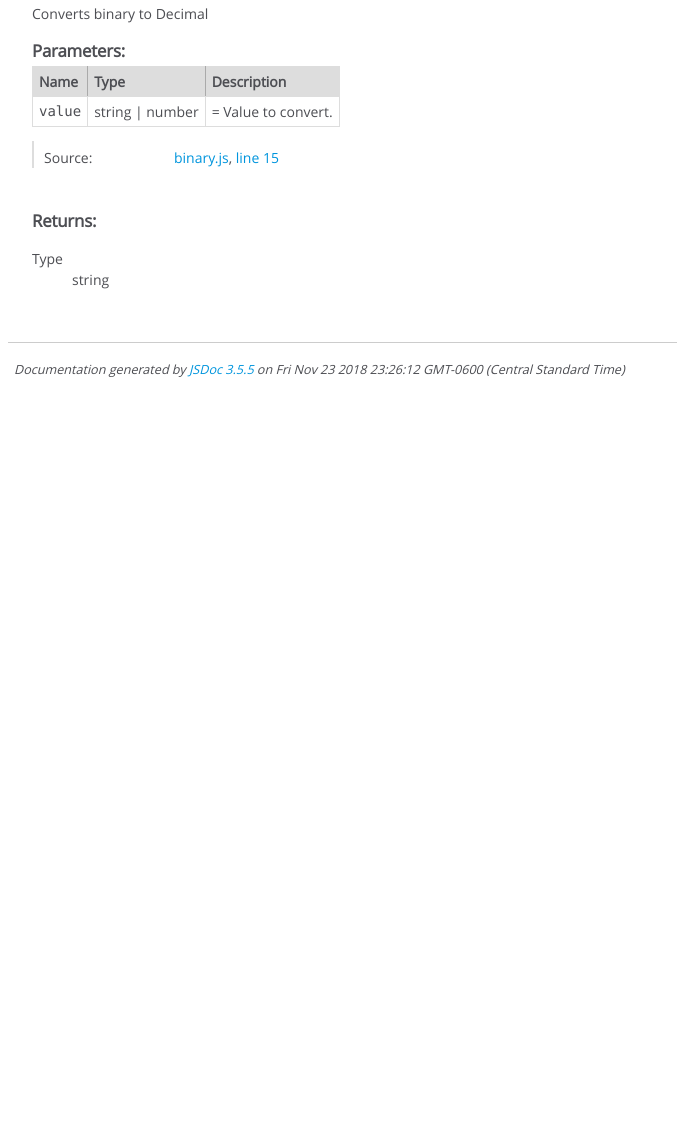
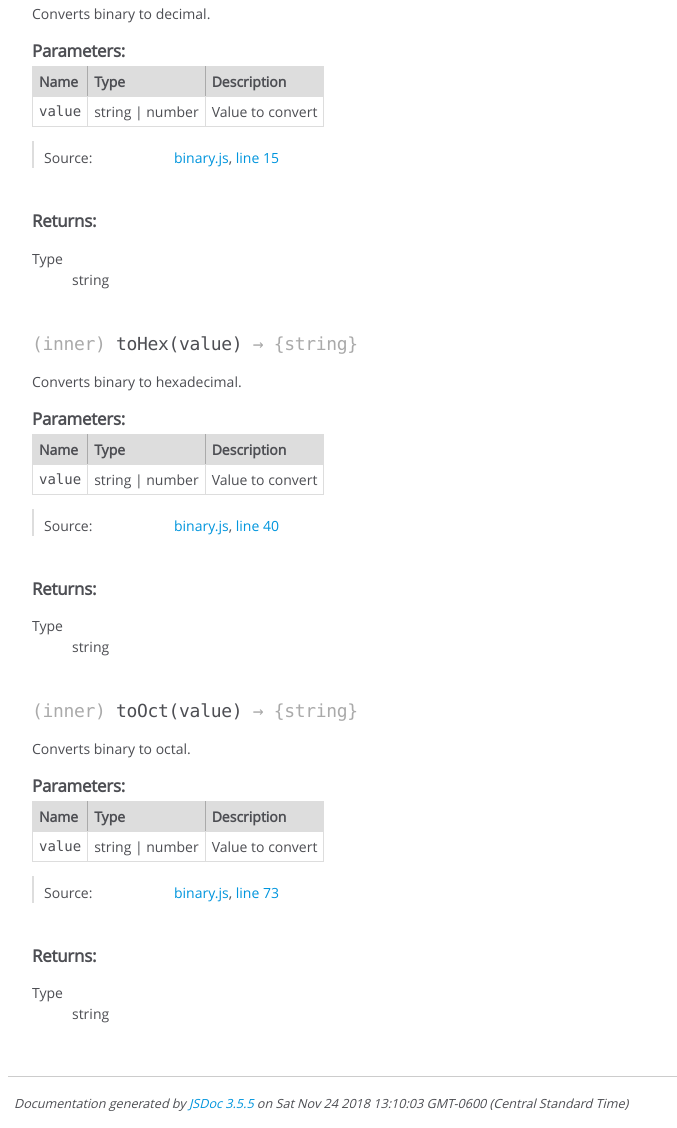
Before and after one commit to recursive-redundancy/npm-dpm-base, a website: page docs/module-binary.html in a window 1280 px wide. Shown: the part 1491-2619 px from the top of the page, without its empty margins (0-677 px from the left). Before the commit the page ends 1884 px from the top, so only its background shows below. Drawn offline with Linux system fonts and the light colour scheme.

Commit message:
binary: finished binary module revisions and unit test

```diff
--- a/docs/module-binary.html
+++ b/docs/module-binary.html
@@ -202,7 +202,7 @@
 
 
 
-            <td class="description last">Value to validate.</td>
+            <td class="description last">Value to validate</td>
         </tr>
 
 
@@ -243,7 +243,7 @@
 
     <dt class="tag-source">Source:</dt>
     <dd class="tag-source"><ul class="dummy"><li>
-        <a href="binary.js.html">binary.js</a>, <a href="binary.js.html#line136">line 136</a>
+        <a href="binary.js.html">binary.js</a>, <a href="binary.js.html#line117">line 117</a>
     </li></ul></dd>
 
 
@@ -423,7 +423,7 @@ make value into the desired bit-length.
 
     <dt class="tag-source">Source:</dt>
     <dd class="tag-source"><ul class="dummy"><li>
-        <a href="binary.js.html">binary.js</a>, <a href="binary.js.html#line125">line 125</a>
+        <a href="binary.js.html">binary.js</a>, <a href="binary.js.html#line106">line 106</a>
     </li></ul></dd>
 
 
@@ -543,7 +543,7 @@ it simply returns the same value.
 
 
 
-            <td class="description last">Value to convert.</td>
+            <td class="description last">Value to convert</td>
         </tr>
 
 
@@ -644,7 +644,7 @@ it simply returns the same value.
 
 
 <div class="description">
-    Converts binary to Decimal
+    Converts binary to decimal.
 </div>
 
 
@@ -699,7 +699,7 @@ it simply returns the same value.
 
 
 
-            <td class="description last">= Value to convert.</td>
+            <td class="description last">Value to convert</td>
         </tr>
 
 
@@ -792,6 +792,318 @@ it simply returns the same value.
 
 
 
+    <h4 class="name" id="~toHex"><span class="type-signature">(inner) </span>toHex<span class="signature">(value)</span><span class="type-signature"> &rarr; {string}</span></h4>
+
+
+
+
+
+
+<div class="description">
+    Converts binary to hexadecimal.
+</div>
+
+
+
+
+
+
+
+
+
+    <h5>Parameters:</h5>
+
+
+<table class="params">
+    <thead>
+    <tr>
+
+        <th>Name</th>
+
+
+        <th>Type</th>
+
+
+
+
+
+        <th class="last">Description</th>
+    </tr>
+    </thead>
+
+    <tbody>
+
+
+        <tr>
+
+                <td class="name"><code>value</code></td>
+
+
+            <td class="type">
+
+
+<span class="param-type">string</span>
+|
+
+<span class="param-type">number</span>
+
+
+
+            </td>
+
+
+
+
+
+            <td class="description last">Value to convert</td>
+        </tr>
+
+
+    </tbody>
+</table>
+
+
+
+
+
+
+<dl class="details">
+
+
+
+
+
+
+
+
+
+
+
+
+
+
+
+
+
+
+
+
+
+
+
+
+
+
+    <dt class="tag-source">Source:</dt>
+    <dd class="tag-source"><ul class="dummy"><li>
+        <a href="binary.js.html">binary.js</a>, <a href="binary.js.html#line40">line 40</a>
+    </li></ul></dd>
+
+
+
+
+
+
+
+</dl>
+
+
+
+
+
+
+
+
+
+
+
+
+
+<h5>Returns:</h5>
+
+
+
+
+<dl>
+    <dt>
+        Type
+    </dt>
+    <dd>
+
+<span class="param-type">string</span>
+
+
+    </dd>
+</dl>
+
+
+
+
+
+
+
+
+
+
+
+
+
+    <h4 class="name" id="~toOct"><span class="type-signature">(inner) </span>toOct<span class="signature">(value)</span><span class="type-signature"> &rarr; {string}</span></h4>
+
+
+
+
+
+
+<div class="description">
+    Converts binary to octal.
+</div>
+
+
+
+
+
+
+
+
+
+    <h5>Parameters:</h5>
+
+
+<table class="params">
+    <thead>
+    <tr>
+
+        <th>Name</th>
+
+
+        <th>Type</th>
+
+
+
+
+
+        <th class="last">Description</th>
+    </tr>
+    </thead>
+
+    <tbody>
+
+
+        <tr>
+
+                <td class="name"><code>value</code></td>
+
+
+            <td class="type">
+
+
+<span class="param-type">string</span>
+|
+
+<span class="param-type">number</span>
+
+
+
+            </td>
+
+
+
+
+
+            <td class="description last">Value to convert</td>
+        </tr>
+
+
+    </tbody>
+</table>
+
+
+
+
+
+
+<dl class="details">
+
+
+
+
+
+
+
+
+
+
+
+
+
+
+
+
+
+
+
+
+
+
+
+
+
+
+    <dt class="tag-source">Source:</dt>
+    <dd class="tag-source"><ul class="dummy"><li>
+        <a href="binary.js.html">binary.js</a>, <a href="binary.js.html#line73">line 73</a>
+    </li></ul></dd>
+
+
+
+
+
+
+
+</dl>
+
+
+
+
+
+
+
+
+
+
+
+
+
+<h5>Returns:</h5>
+
+
+
+
+<dl>
+    <dt>
+        Type
+    </dt>
+    <dd>
+
+<span class="param-type">string</span>
+
+
+    </dd>
+</dl>
+
+
+
+
+
+
+
+
+
+
+
+
+
 </article>
 
 </section>
@@ -808,7 +1120,7 @@ it simply returns the same value.
 <br class="clear">
 
 <footer>
-    Documentation generated by <a href="https://github.com/jsdoc3/jsdoc">JSDoc 3.5.5</a> on Fri Nov 23 2018 23:26:12 GMT-0600 (Central Standard Time)
+    Documentation generated by <a href="https://github.com/jsdoc3/jsdoc">JSDoc 3.5.5</a> on Sat Nov 24 2018 13:10:03 GMT-0600 (Central Standard Time)
 </footer>
 
 <script> prettyPrint(); </script>
--- a/package.json
+++ b/package.json
@@ -42,7 +42,7 @@
     "prejsdoc:gen": "rimraf docs",
     "jsdoc:gen": "jsdoc jsdoc/README.md -c jsdoc/config.json",
     "jsdoc:http": "http-server ./docs",
-    "jsdoc:onchange": "onchange \"src/*.js\" -- npm run jsdoc:gen",
+    "jsdoc:onchange": "onchange \"src/*.js\" \"jsdoc/*\" -- npm run jsdoc:gen",
     "test": "node test/test.js"
   }
 }
```
Also changed, not shown: docs/binary.js.html (+37 -56 lines), docs/decimal.js.html (+6 -6 lines), docs/helper.js.html (+1 -1 lines), docs/hex.js.html (+1 -1 lines), docs/index.html (+2 -2 lines), docs/module-decimal.html (+6 -6 lines), docs/module-helper.html (+1 -1 lines), docs/module-hexadecimal.html (+1 -1 lines), docs/module-octal.html (+1 -1 lines), docs/octal.js.html (+1 -1 lines), src/binary.js (+36 -55 lines), src/decimal.js (+5 -5 lines), test/test.js (+4 -4 lines), jsdoc/README.md, 1 other file.
